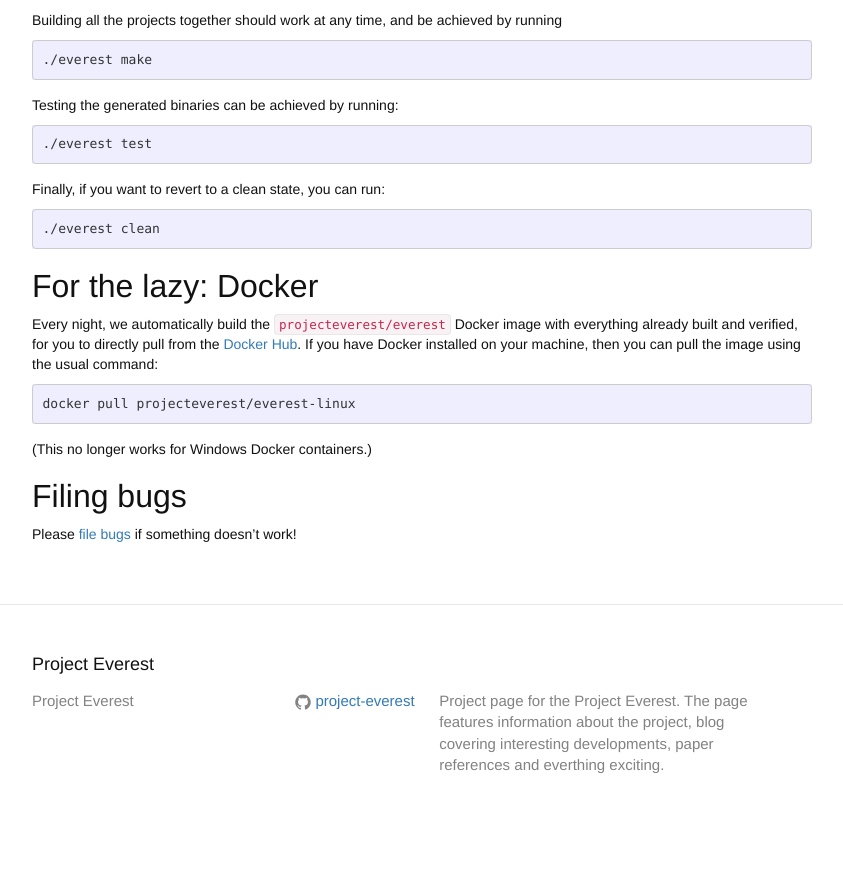
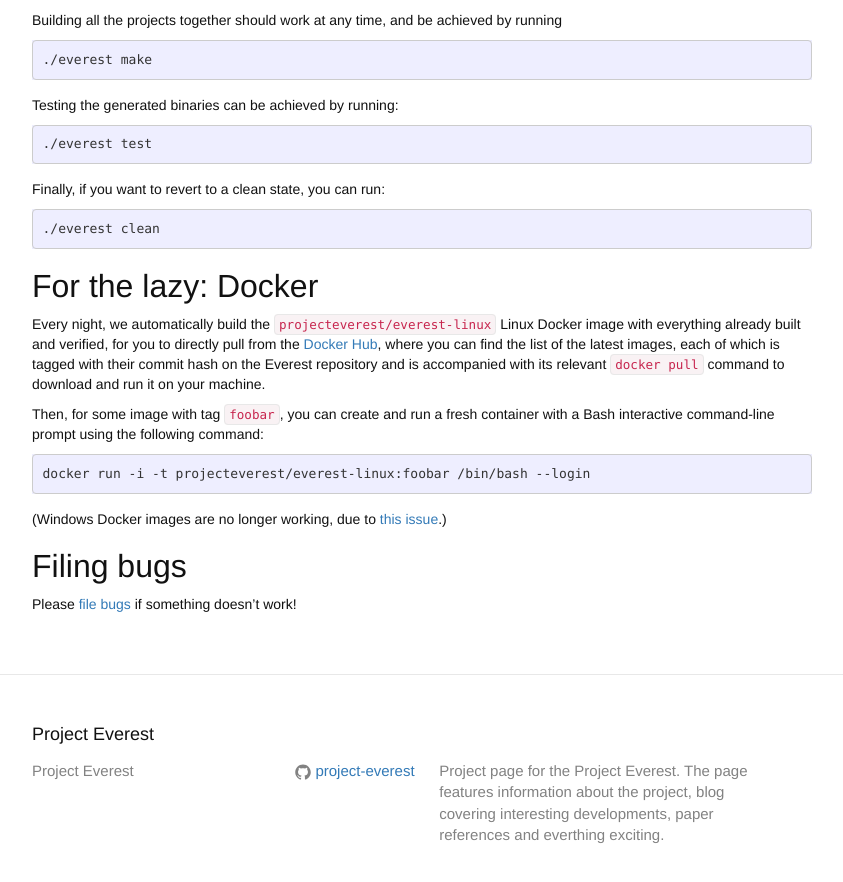
Before and after one commit to project-everest/project-everest.github.io, a Jekyll site: the page built from indexnew.md, in a window 1280 px wide and 900 px high, scrolled down 3157 px. Shown: the top 882 px of the window, without its empty margins (218-1061 px from the left). Built offline with Jekyll 4.4.1, drawn with Linux system fonts in a browser that asks for light colours; before the commit the page ends 3987 px from its top, so only the background shows below that.

Commit message:
update Docker documentation

````diff
--- a/indexnew.md
+++ b/indexnew.md
@@ -280,18 +280,23 @@
 
 ## For the lazy: Docker
 
-Every night, we automatically build the `projecteverest/everest`
-Docker image with everything already built and verified, for you to
-directly pull from
-the [Docker Hub](https://hub.docker.com/r/projecteverest). If
-you have Docker installed on your machine, then you can pull the image
-using the usual command:
+Every night, we automatically build the `projecteverest/everest-linux`
+Linux Docker image with everything already built and verified, for you
+to directly pull from the [Docker
+Hub](https://hub.docker.com/r/projecteverest), where you can find the
+list of the latest images, each of which is tagged with their commit
+hash on the Everest repository and is accompanied with its relevant
+`docker pull` command to download and run it on your machine.
+
+Then, for some image with tag `foobar`, you can create and run a fresh
+container with a Bash interactive command-line prompt using the
+following command:
 
 ```
-docker pull projecteverest/everest-linux
+docker run -i -t projecteverest/everest-linux:foobar /bin/bash --login
 ```
 
-(This no longer works for Windows Docker containers.)
+(Windows Docker images are no longer working, due to [this issue](https://github.com/moby/moby/issues/41058).)
 
 ## Filing bugs
 
````
